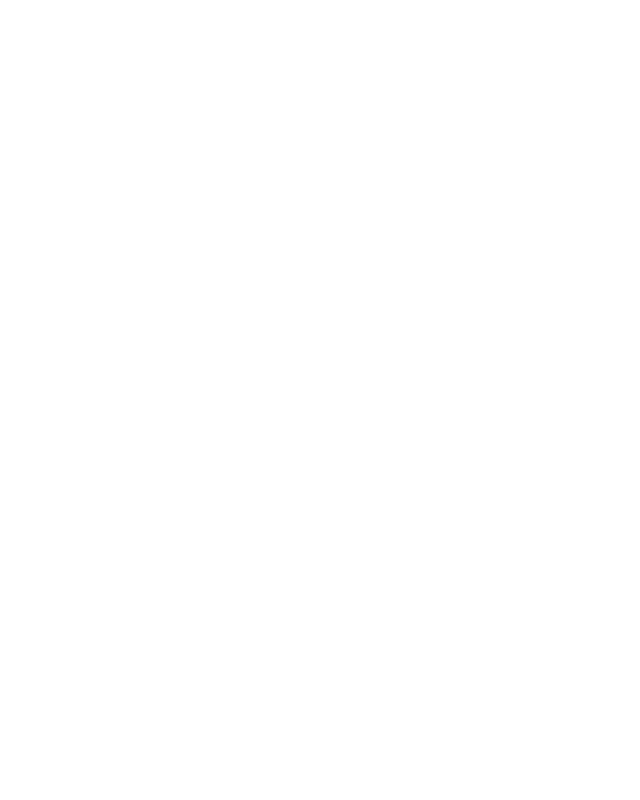
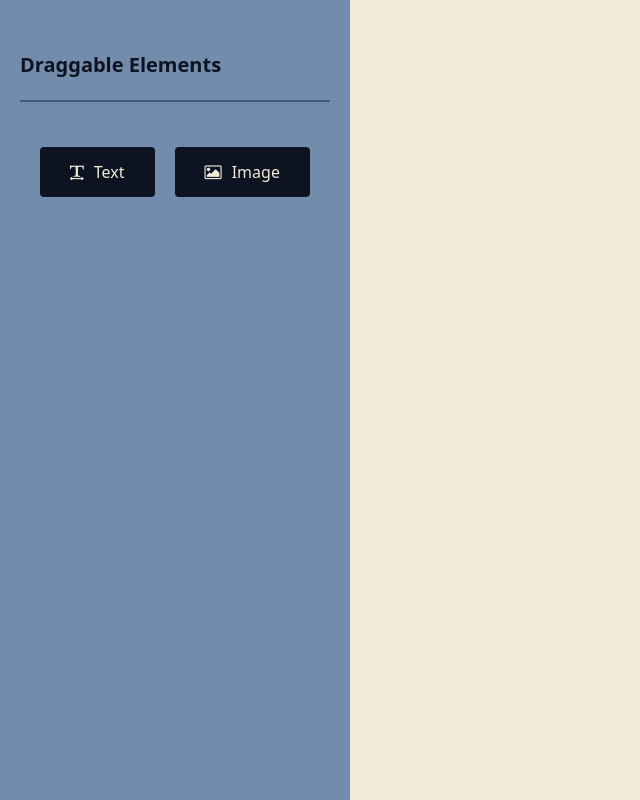
Before and after one commit to jonatangerman/drag-and-drop-page-builder, a Vue app: page / in a window 1280 px wide. Shown: the whole page, without its empty margins (0-640 px from the left). Built offline with nearby package versions, Linux system fonts and the light colour scheme.

Commit message:
Create DraggableBlock component

```diff
--- a/src/App.vue
+++ b/src/App.vue
@@ -1,3 +1,43 @@
 <template>
-  <div></div>
+  <div id="main-container" class="min-h-screen flex w-full">
+    <div id="blocks-container"
+      class="flex max-w-[350px] w-full shadow-lg gap-5 flex-col p-[20px] pt-[50px]">
+      <h1>Draggable Elements</h1>
+      <div id="blocks" class="w-full h-[100px] flex flex-wrap justify-center items-center gap-5">
+        <DraggableBlock type="text" />
+        <DraggableBlock type="image" />
+      </div>
+    </div>
+    <div id="builder-container" class="flex w-full"></div>
+  </div>
 </template>
+
+<script setup lang="ts">
+  import DraggableBlock from '@/components/DraggableBlock.vue'
+</script>
+
+<style lang="scss" scoped>
+
+  h1 {
+    color: var(--color-black);
+    font-size: 20px;
+    font-weight: bold;
+    width: 100%;
+    padding-bottom: 20px;
+    border-bottom: 2px solid var(--color-accent)
+  }
+
+  #builder-container {
+    background-color: var(--color-white);
+
+    .empty-builder {
+      border-color: var(--color-secondary);
+      color: var(--color-secondary);
+      border-style: dotted;
+    }
+  }
+
+  #blocks-container {
+    background-color: var(--color-secondary);
+  }
+</style>
--- /dev/null
+++ b/src/components/DraggableBlock.vue
@@ -0,0 +1,44 @@
+<template>
+  <div class="p-2 rounded-[4px] flex-none gap-[10px] cursor-pointer justify-center flex items-center h-[50px] w-[auto] pr-[30px] pl-[30px]" draggable="true">
+    <i :class="icon"></i> {{ text }}
+  </div>
+</template>
+
+<script setup lang="ts">
+import { defineProps, ref } from 'vue';
+
+interface DraggableBlock {
+  type: 'text' | 'image'
+}
+
+const props = defineProps<DraggableBlock>();
+const icon = ref<string>('');
+const text = ref<string>('');
+
+const init = () => {
+  switch (props.type) {
+
+    case 'text':
+      icon.value = 'fa fa-text-width'
+      text.value = 'Text'
+    break;
+
+    case 'image':
+      icon.value = 'fa fa-image'
+      text.value = 'Image'
+    break;
+
+    default:
+      return '';
+  }
+}
+
+  init();
+</script>
+
+<style scoped lang="scss">
+  div {
+    color: var(--color-white);
+    background-color: var(--color-black);
+  }
+</style>
```
